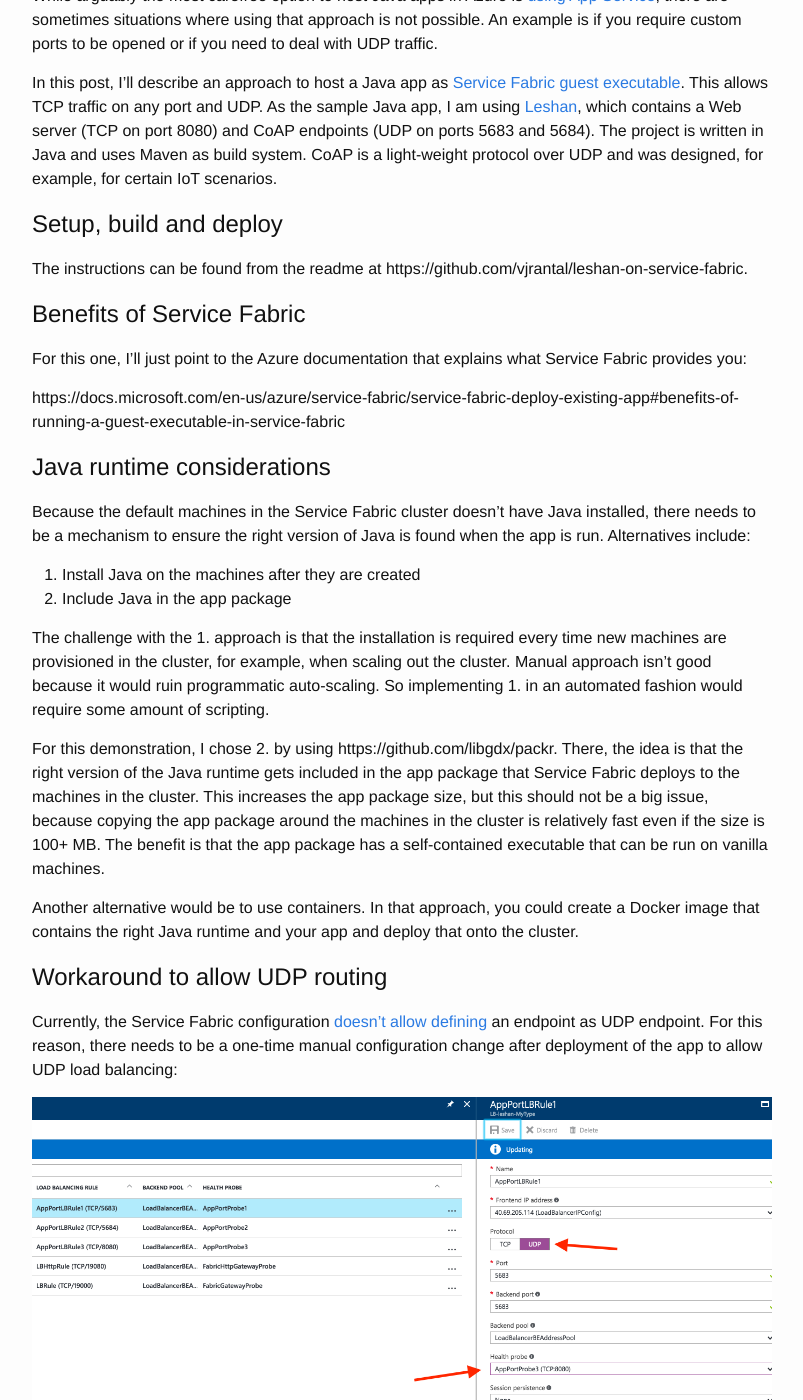
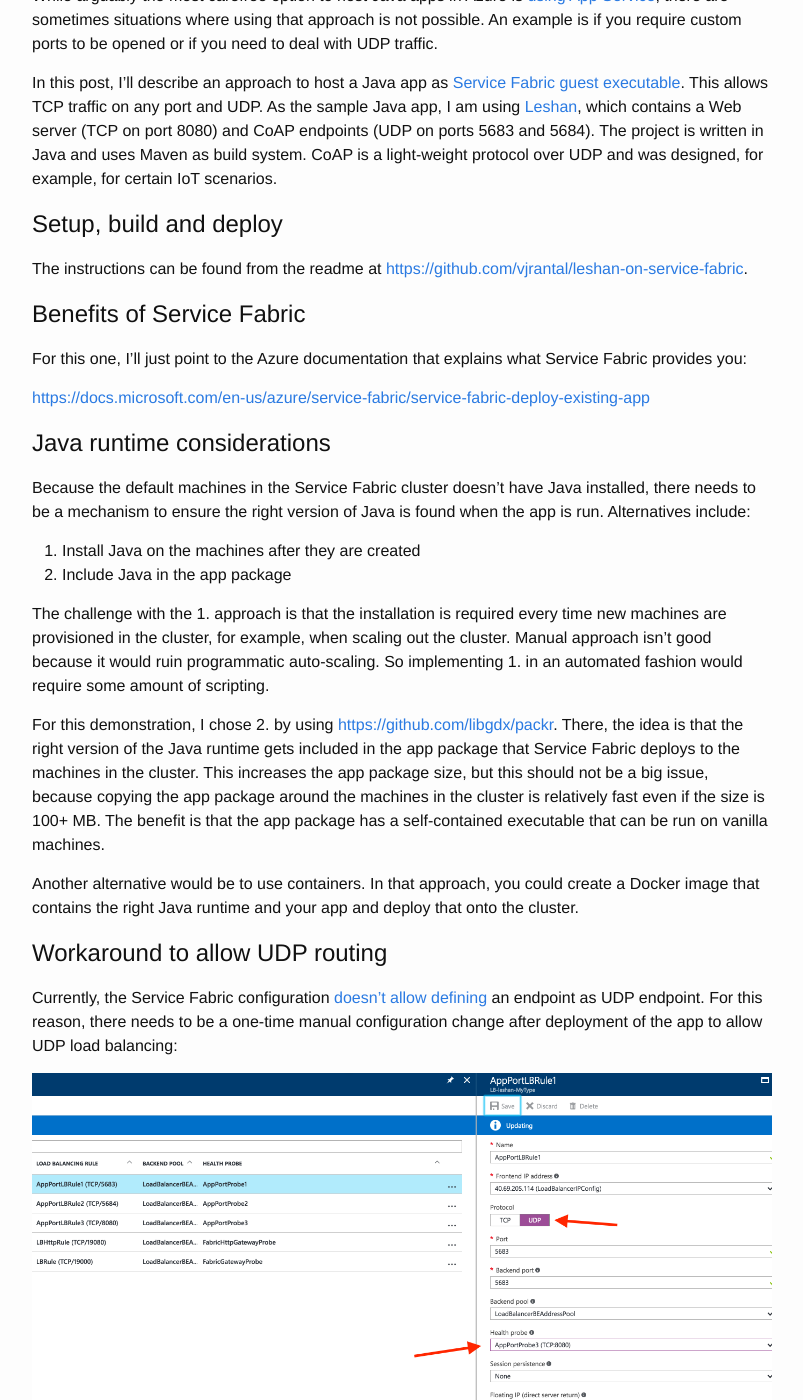
Before and after one commit to vjrantal/vjrantal.github.io, a Jekyll site: the page built from _posts/2017-04-11-high-availability-java-hosting-in-azure-using-service-fabric.md, in a window 1280 px wide and 1400 px high, scrolled down 519 px. Shown: the whole window, without its empty margins (238-1041 px from the left). Built offline with Jekyll 4.4.1, drawn with Linux system fonts in a browser that asks for light colours; comment, search, counter and statistics services are not loaded; part of the change alters nothing that is shown.

Commit message:
Highlight links

```diff
--- a/_posts/2017-04-11-high-availability-java-hosting-in-azure-using-service-fabric.md
+++ b/_posts/2017-04-11-high-availability-java-hosting-in-azure-using-service-fabric.md
@@ -19,13 +19,13 @@ In this post, I'll describe an approach to host a Java app as [Service Fabric gu
 
 # Setup, build and deploy
 
-The instructions can be found from the readme at https://github.com/vjrantal/leshan-on-service-fabric.
+The instructions can be found from the readme at [https://github.com/vjrantal/leshan-on-service-fabric](https://github.com/vjrantal/leshan-on-service-fabric).
 
 # Benefits of Service Fabric
 
 For this one, I'll just point to the Azure documentation that explains what Service Fabric provides you:
 
-https://docs.microsoft.com/en-us/azure/service-fabric/service-fabric-deploy-existing-app#benefits-of-running-a-guest-executable-in-service-fabric
+[https://docs.microsoft.com/en-us/azure/service-fabric/service-fabric-deploy-existing-app](https://docs.microsoft.com/en-us/azure/service-fabric/service-fabric-deploy-existing-app#benefits-of-running-a-guest-executable-in-service-fabric)
 
 # Java runtime considerations
 
@@ -36,7 +36,7 @@ Because the default machines in the Service Fabric cluster doesn't have Java ins
 
 The challenge with the 1. approach is that the installation is required every time new machines are provisioned in the cluster, for example, when scaling out the cluster. Manual approach isn't good because it would ruin programmatic auto-scaling. So implementing 1. in an automated fashion would require some amount of scripting.
 
-For this demonstration, I chose 2. by using https://github.com/libgdx/packr. There, the idea is that the right version of the Java runtime gets included in the app package that Service Fabric deploys to the machines in the cluster. This increases the app package size, but this should not be a big issue, because copying the app package around the machines in the cluster is relatively fast even if the size is 100+ MB. The benefit is that the app package has a self-contained executable that can be run on vanilla machines.
+For this demonstration, I chose 2. by using [https://github.com/libgdx/packr](https://github.com/libgdx/packr). There, the idea is that the right version of the Java runtime gets included in the app package that Service Fabric deploys to the machines in the cluster. This increases the app package size, but this should not be a big issue, because copying the app package around the machines in the cluster is relatively fast even if the size is 100+ MB. The benefit is that the app package has a self-contained executable that can be run on vanilla machines.
 
 Another alternative would be to use containers. In that approach, you could create a Docker image that contains the right Java runtime and your app and deploy that onto the cluster.
 
```
